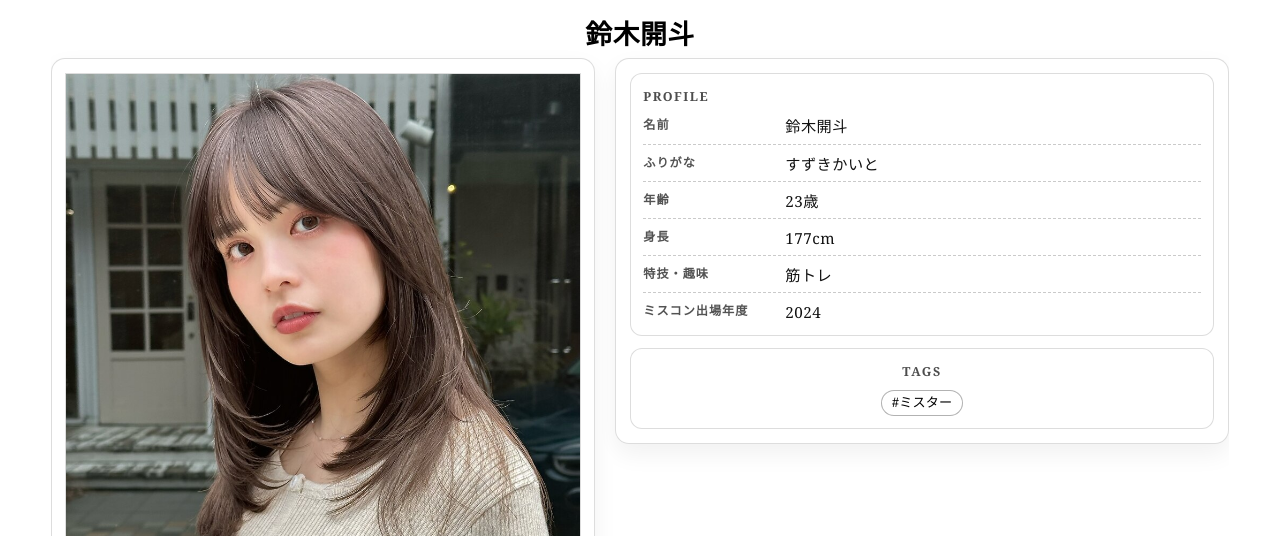
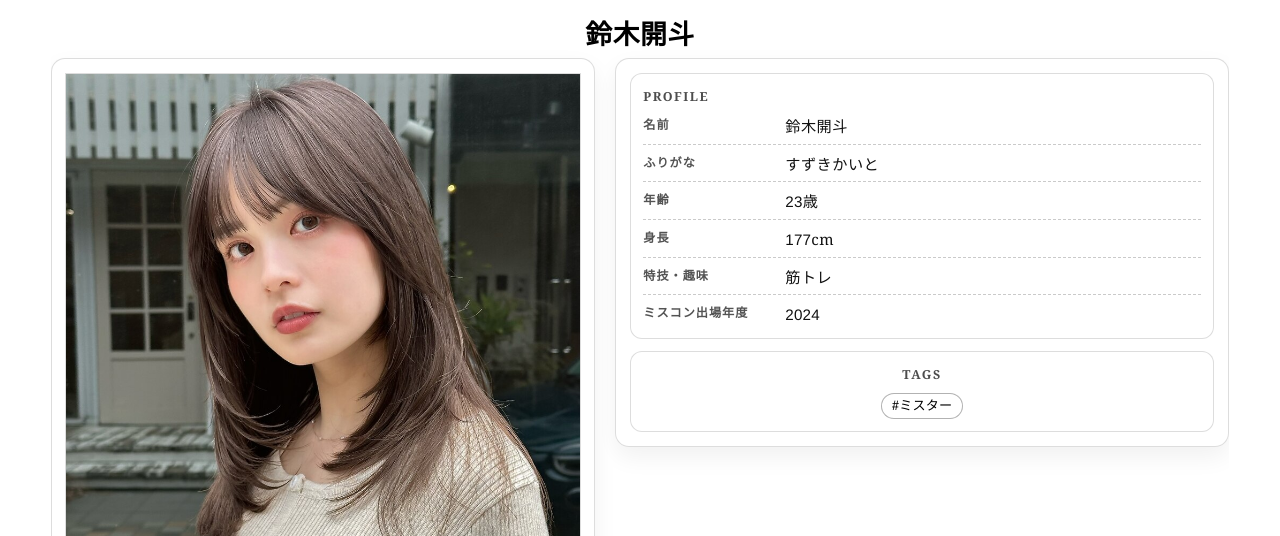
Before and after one commit to tkm-sano/entp, a Jekyll site: the page built from _models/model-2.md, in a window 1280 px wide. Shown: the top 536 px of the page. Built offline with Jekyll 4.4.1, drawn with Linux system fonts in a browser that asks for light colours.

Commit message:
feat: add sheet-triggered model updates and improve numeric readability

```diff
--- a/_includes/model-card.html
+++ b/_includes/model-card.html
@@ -34,8 +34,8 @@
       <h3>{{ include.model.name }}</h3>
       <p>{{ include.model.kana }}</p>
       <p>
-        {{ include.model.height }}cm |
-        {{ include.model.age }}歳
+        <span class="numeric-readable">{{ include.model.height }}</span>cm |
+        <span class="numeric-readable">{{ include.model.age }}</span>歳
       </p>
       {% if include.model.tags and include.model.tags.size > 0 %}
         <div class="model-card-tags">
--- a/_layouts/model.html
+++ b/_layouts/model.html
@@ -146,11 +146,11 @@
               {% endif %}
               <div class="model-profile-item">
                 <dt>年齢</dt>
-                <dd>{{ page.age }}歳</dd>
+                <dd><span class="numeric-readable">{{ page.age }}</span>歳</dd>
               </div>
               <div class="model-profile-item">
                 <dt>身長</dt>
-                <dd>{{ page.height }}cm</dd>
+                <dd><span class="numeric-readable">{{ page.height }}</span>cm</dd>
               </div>
               {% if skill_hobby %}
                 <div class="model-profile-item">
@@ -161,7 +161,7 @@
               {% if miss_contest_year %}
                 <div class="model-profile-item">
                   <dt>ミスコン出場年度</dt>
-                  <dd>{{ miss_contest_year }}</dd>
+                  <dd><span class="numeric-readable">{{ miss_contest_year }}</span></dd>
                 </div>
               {% endif %}
             </dl>
--- a/assets/css/style.css
+++ b/assets/css/style.css
@@ -151,6 +151,14 @@
 
 body {
   text-align: center;
+}
+
+/* 数字の視認性を上げるためのユーティリティ */
+.numeric-readable {
+  font-family: "Avenir Next", "Helvetica Neue", "Arial", "Hiragino Kaku Gothic ProN", "Yu Gothic", sans-serif;
+  font-variant-numeric: lining-nums tabular-nums;
+  font-feature-settings: "lnum" 1, "tnum" 1;
+  letter-spacing: 0.015em;
 }
 
 .page-header {
```
Also changed, not shown: .github/workflows/update-models.yml, README.md.
